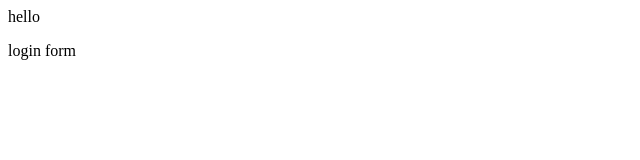
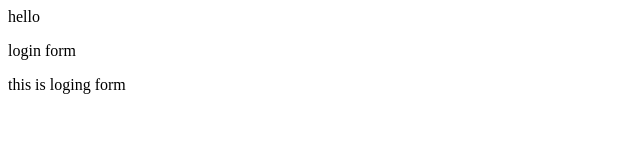
Before and after one commit to PratikRanpise/myapp-sample, a plain HTML site: page login.html in a window 1280 px wide. Shown: the whole page, without its empty margins (0-640 px from the left). Drawn offline with Linux system fonts and the light colour scheme.

Commit message:
login form

```diff
--- a/login.html
+++ b/login.html
@@ -2,7 +2,7 @@
 <head>hello</head>
 <body>
 <p>login form</p>
-
+this is loging form
 
 </body>
 </html>
```
